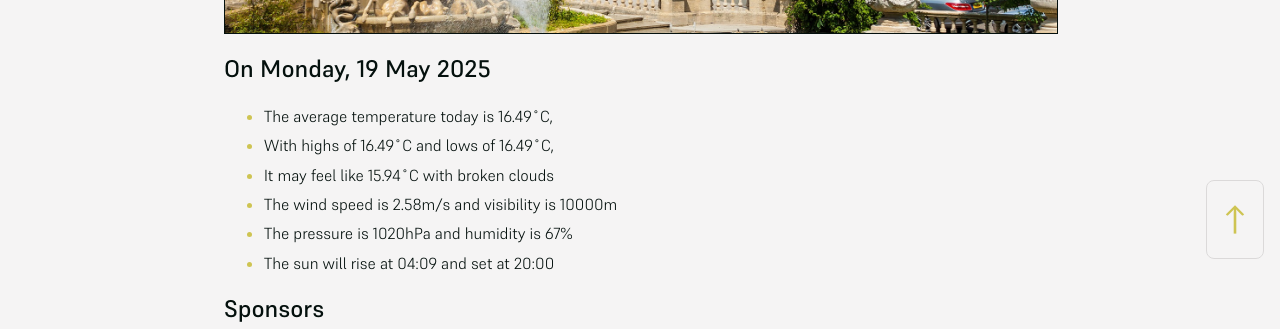
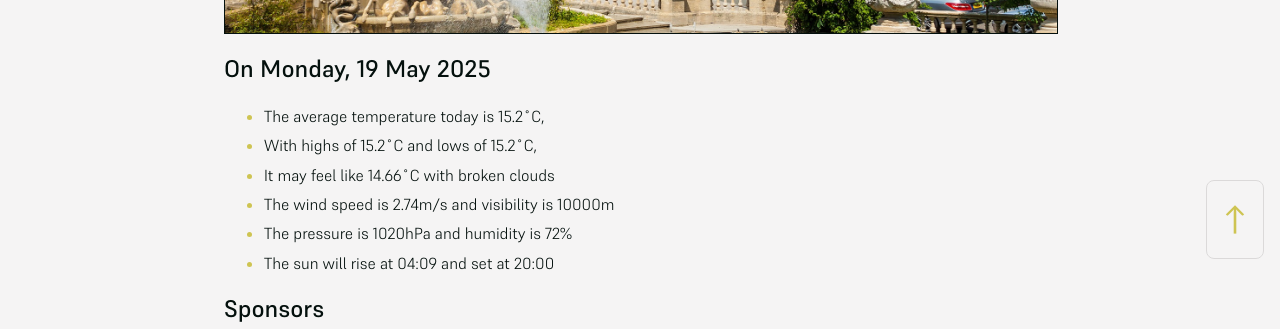
Before and after one commit to mat-0/cheltenham-open-data, a Jekyll site: the page built from index.md, in a window 1280 px wide. Shown: the part 625-954 px from the top of the page. Built offline with Jekyll 4.4.1, drawn with Linux system fonts in a browser that asks for light colours.

Commit message:
Updated 2025-05-19 19:57:53

```diff
--- a/index.md
+++ b/index.md
@@ -10,11 +10,11 @@ seo: Menu
 <!-- weather_marker starts -->
 ## On Monday, 19 May 2025
 
-- The average temperature today is 16.49˚C,
-- With highs of 16.49˚C and lows of 16.49˚C,
-- It may feel like 15.94˚C with broken clouds
-- The wind speed is 2.58m/s and visibility is 10000m
-- The pressure is 1020hPa and humidity is 67%
+- The average temperature today is 15.2˚C,
+- With highs of 15.2˚C and lows of 15.2˚C,
+- It may feel like 14.66˚C with broken clouds
+- The wind speed is 2.74m/s and visibility is 10000m
+- The pressure is 1020hPa and humidity is 72%
 - The sun will rise at 04:09 and set at 20:00
 
 <!-- weather_marker ends -->
```
Also changed, not shown: _data/flood.json (+5 -48 lines), _pages/news.md (+7 -7 lines).
